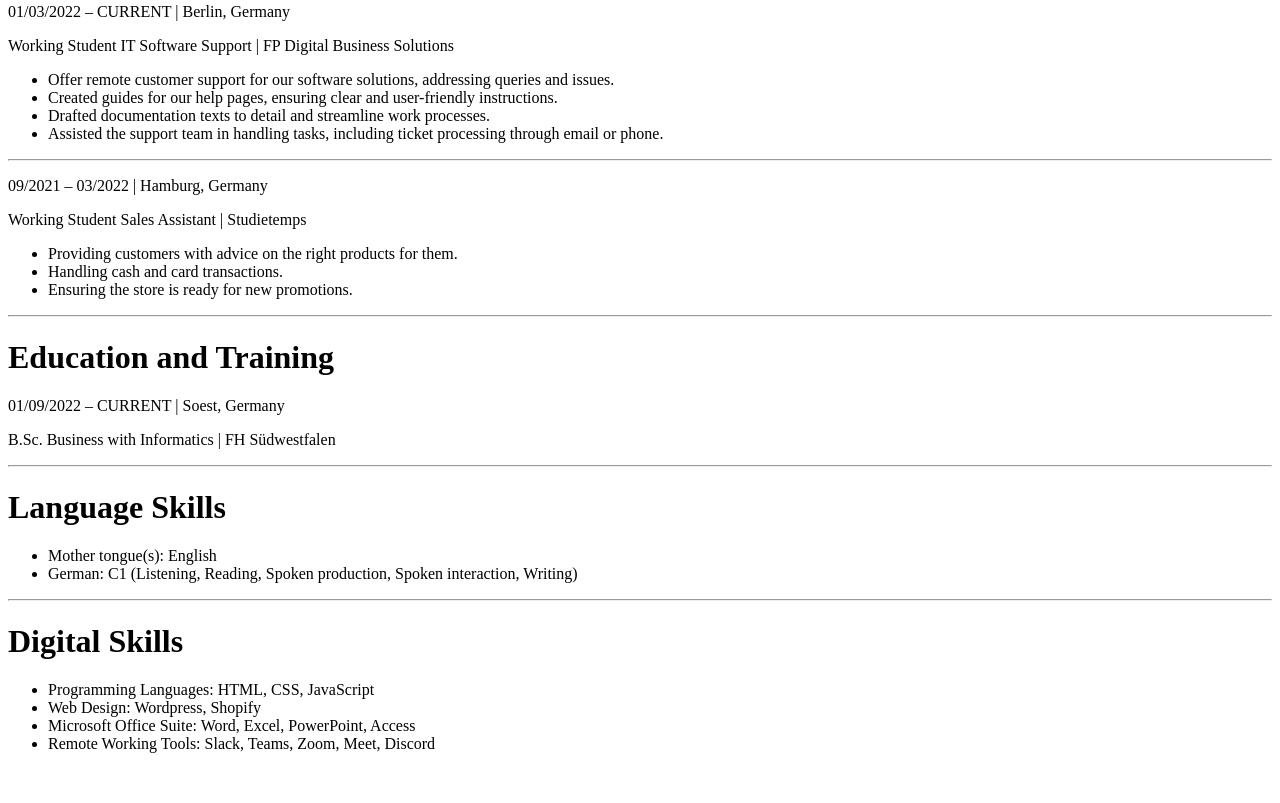
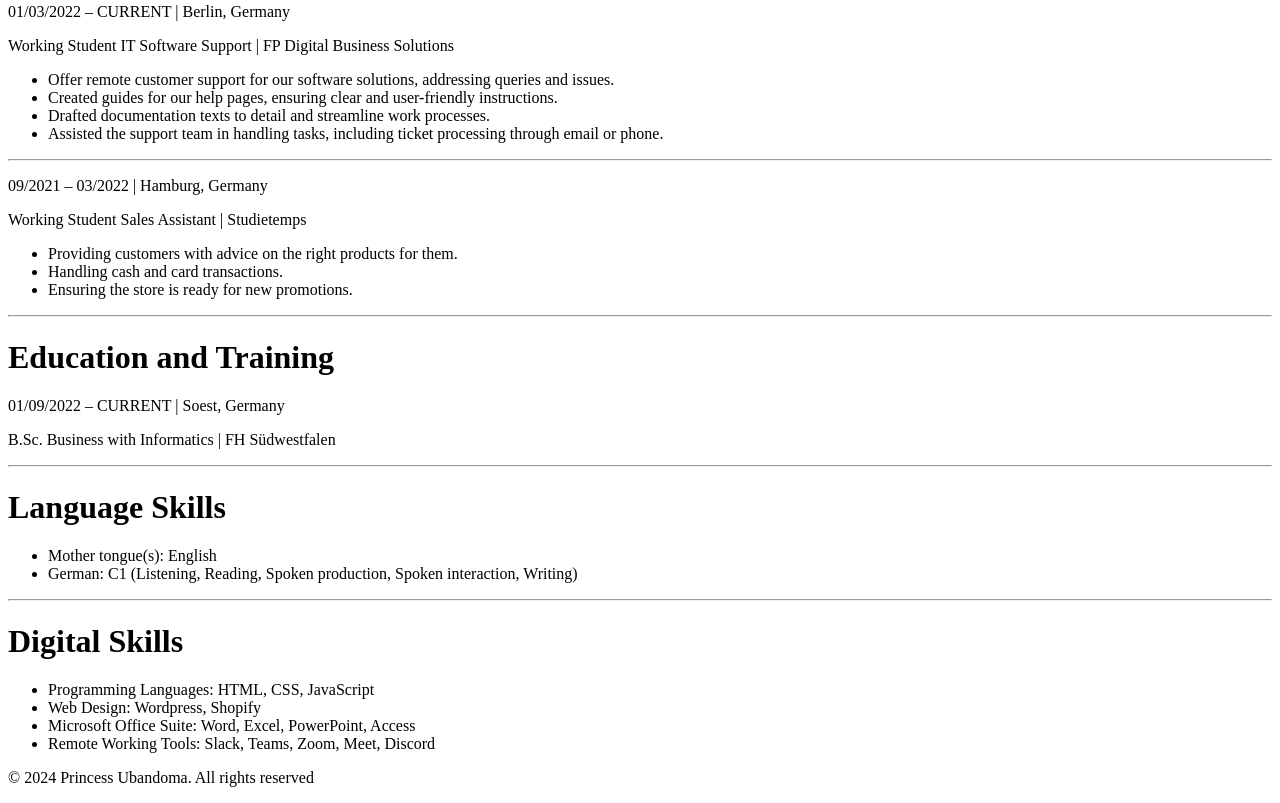
Before and after one commit to PrincessUbandoma/OnlineResume, a plain HTML site: page index.html in a window 1280 px wide. Shown: the part 541-1344 px from the top of the page. Before the commit the page ends 1310 px from the top, so only its background shows below. Drawn offline with Linux system fonts and the light colour scheme.

Commit message:
added Footer page

```diff
--- a/index.html
+++ b/index.html
@@ -69,5 +69,8 @@
 </ul>
 
 
+<footer>
+    <p>© 2024 Princess Ubandoma. All rights reserved</p>
+  </footer>
 </body>
 </html>
```
